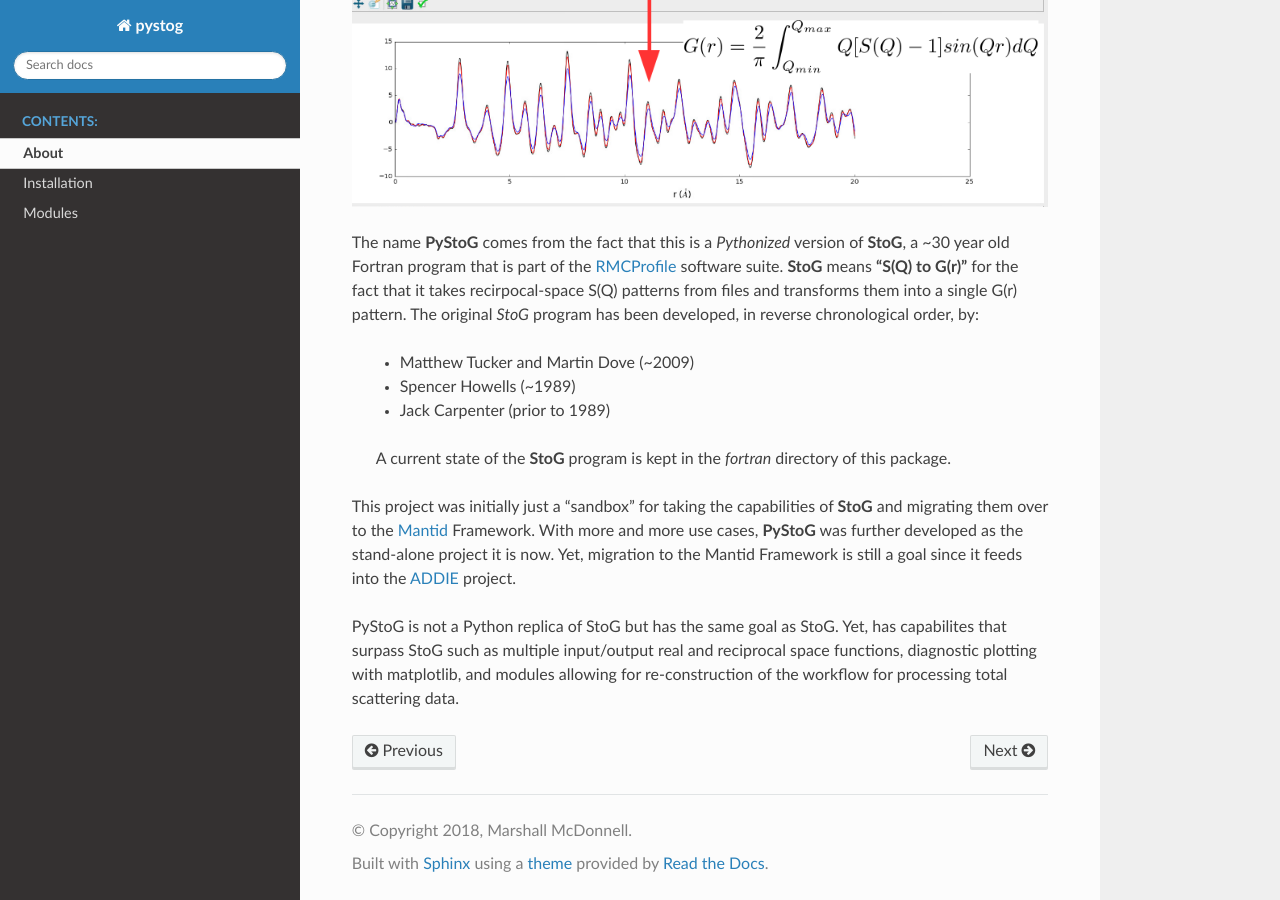
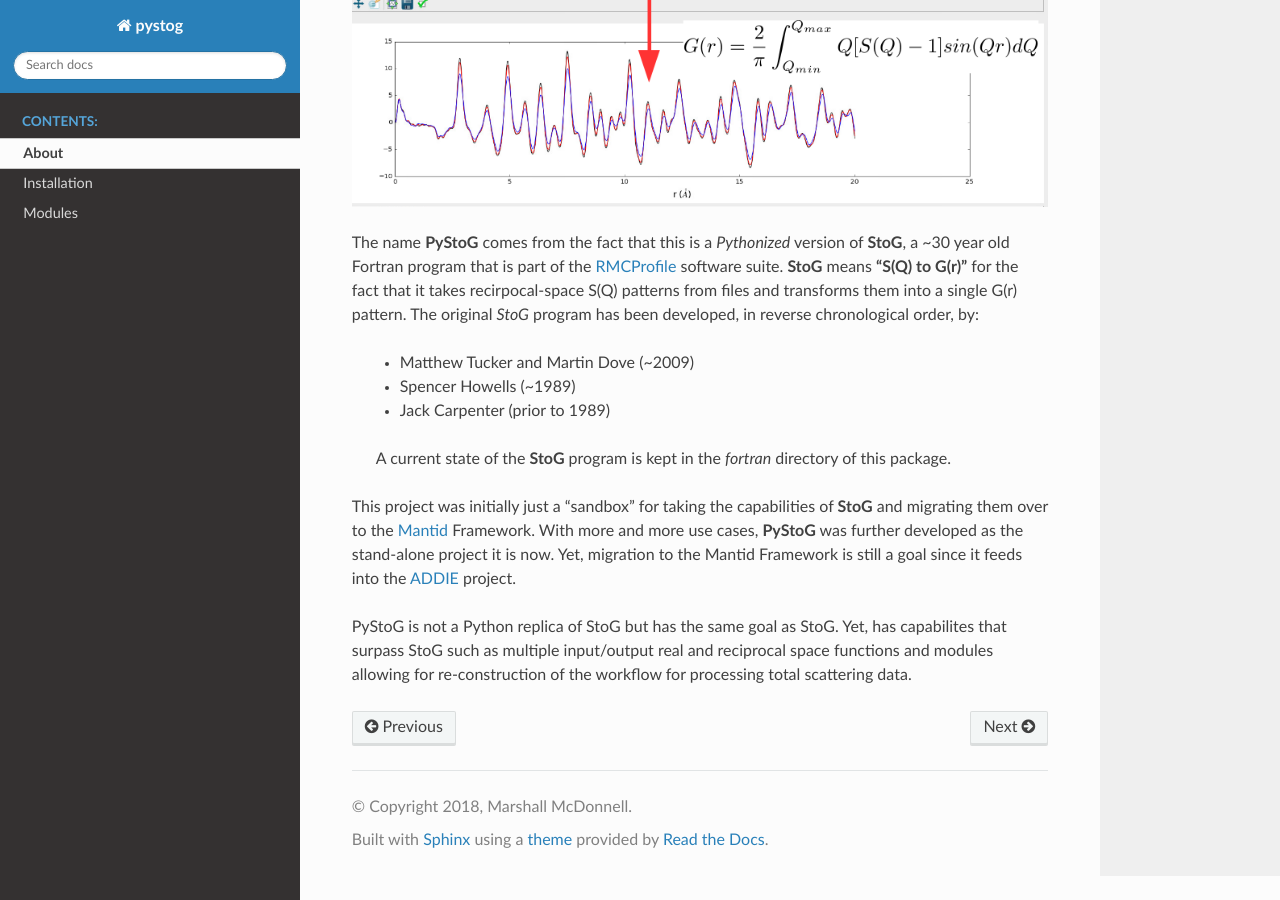
Before and after one commit to neutrons/pystog, a Sphinx documentation site: the page built from docs/source/about.rst, in a window 1280 px wide and 900 px high, scrolled down 579 px. Built offline with Sphinx 7.4.7 and the Read the Docs theme 2.0.0, drawn with Linux system fonts in a browser that asks for light colours; formulas are drawn with MathJax 3.

Commit message:
Updates to docs for deprecating matplotlib and plotting

```diff
--- a/docs/source/about.rst
+++ b/docs/source/about.rst
@@ -1,15 +1,19 @@
 =====
 About
 =====
-From total scattering functions, we have reciprocal-space structure factors and real-space pair distribution functions that are related via a Fourier transform. PyStoG is a package that allows for:
+From total scattering functions, we have reciprocal-space structure factors and real-space pair distribution functions that are related via a Fourier transform.
+PyStoG is a package that allows for:
 
-1. Converting between the various functions used by different "communities" (ie researchers who study crystalline versus amorphous or glass materials). Conversions are for either real-space or reciprocal-space.
+1. Converting between the various functions used by different "communities" (ie researchers who study crystalline versus amorphous or glass materials).
+   Conversions are for either real-space or reciprocal-space.
 2. Perform the transform between the different available functions of choice
 3. Fourier filter to remove spurious artificats in the data (ie aphysical, sub-angstrom low-r peaks in G(r) from experiments)
 
 .. image:: ../../images/sofq_to_gofr.png
 
-The name **PyStoG** comes from the fact that this is a *Pythonized* version of **StoG**, a ~30 year old Fortran program that is part of the RMCProfile_ software suite. **StoG** means **"S(Q) to G(r)"** for the fact that it takes recirpocal-space S(Q) patterns from files and transforms them into a single G(r) pattern. The original *StoG* program has been developed, in reverse chronological order, by:
+The name **PyStoG** comes from the fact that this is a *Pythonized* version of **StoG**, a ~30 year old Fortran program that is part of the RMCProfile_ software suite.
+**StoG** means **"S(Q) to G(r)"** for the fact that it takes recirpocal-space S(Q) patterns from files and transforms them into a single G(r) pattern.
+The original *StoG* program has been developed, in reverse chronological order, by:
 
  * Matthew Tucker and Martin Dove (~2009)
  * Spencer Howells (~1989)
@@ -17,10 +21,14 @@ The name **PyStoG** comes from the fact that this is a *Pythonized* version of *
 
  A current state of the **StoG** program is kept in the `fortran` directory of this package.
 
-This project was initially just a "sandbox" for taking the capabilities of **StoG** and migrating them over to the Mantid_ Framework. With more and more use cases, **PyStoG** was further developed as the stand-alone project it is now. Yet, migration to the Mantid Framework is still a goal since it feeds into the ADDIE_ project.
+This project was initially just a "sandbox" for taking the capabilities of **StoG** and migrating them over to the Mantid_ Framework.
+With more and more use cases, **PyStoG** was further developed as the stand-alone project it is now.
+Yet, migration to the Mantid Framework is still a goal since it feeds into the ADDIE_ project.
 
 
-PyStoG is not a Python replica of StoG but has the same goal as StoG. Yet, has capabilites that surpass StoG such as multiple input/output real and reciprocal space functions, diagnostic plotting with matplotlib, and modules allowing for re-construction of the workflow for processing total scattering data.
+PyStoG is not a Python replica of StoG but has the same goal as StoG.
+Yet, has capabilites that surpass StoG such as multiple input/output real
+and reciprocal space functions and modules allowing for re-construction of the workflow for processing total scattering data.
 
 .. _RMCProfile: http://www.rmcprofile.org/Main_Page
 .. _Mantid: https://github.com/mantidproject/mantid
--- a/docs/source/install.rst
+++ b/docs/source/install.rst
@@ -5,12 +5,10 @@ Installation
 Requirements
 ============
 
-* Python (2.7, 3.5, 3.6 are tested)
-* matplotlib_
+* Python (3.6, 3.7, 3.8, and 3.9 are tested)
 * numpy_
 
 
-.. _matplotlib: https://matplotlib.org/
 .. _numpy: http://www.numpy.org/
 
 
```
Also changed, not shown: README.md (+15 -8 lines).
